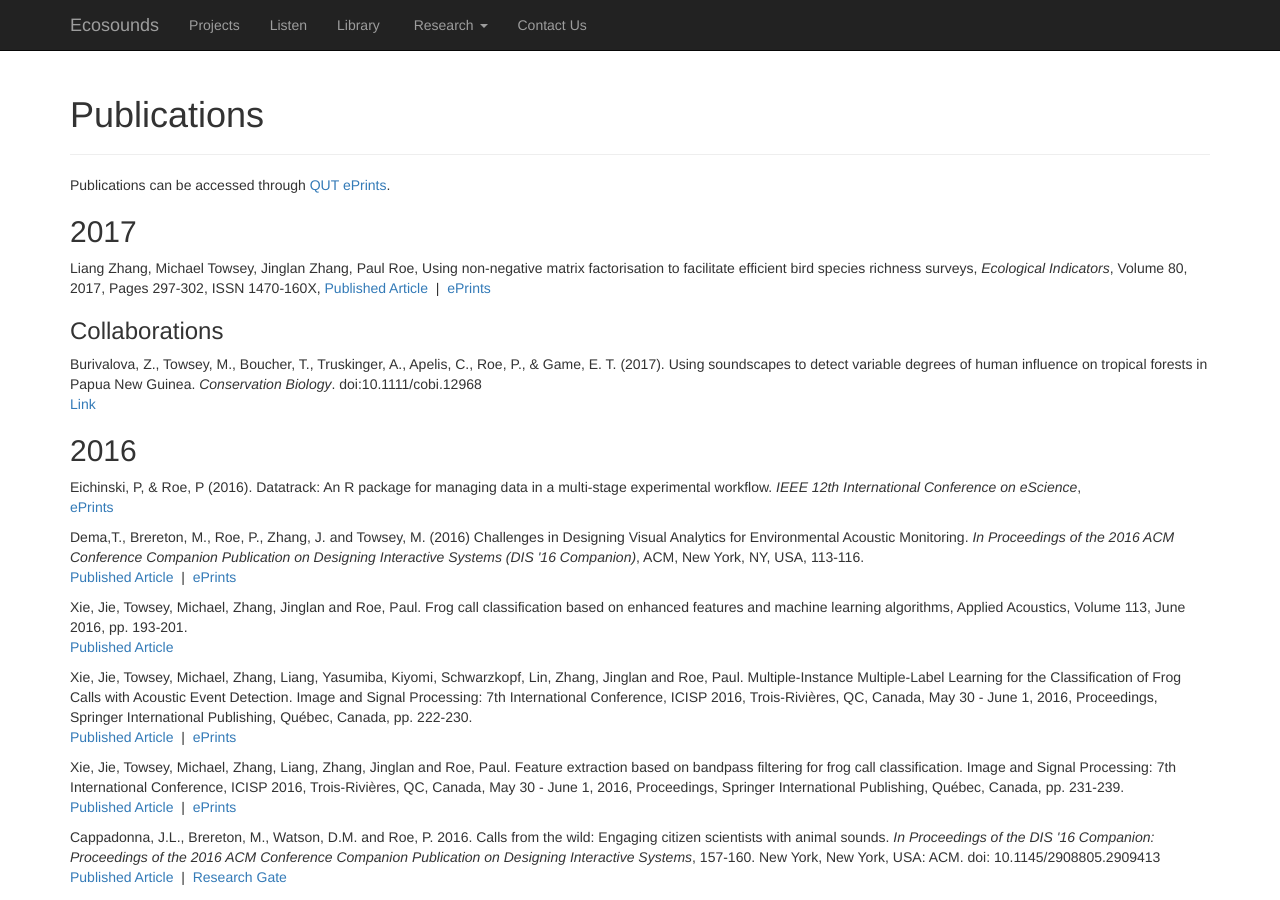
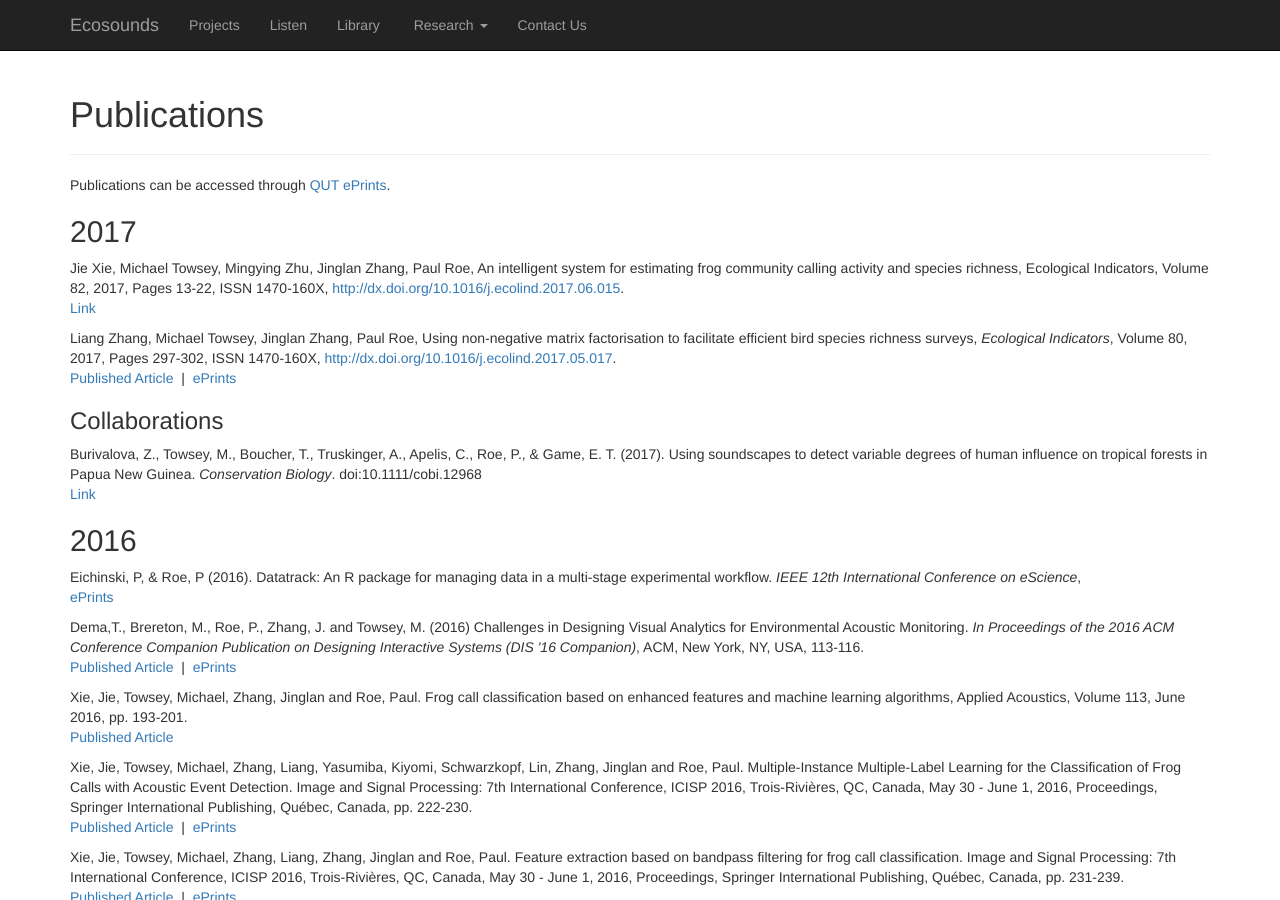
Before and after one commit to QutEcoacoustics/research-blog, a Jekyll site: the page built from publications/publications.html, in a window 1280 px wide and 900 px high. Built offline with Jekyll 4.4.1, drawn with Linux system fonts in a browser that asks for light colours; nearby versions of some CDN libraries.

Commit message:
Added Jie's latest publication to publications page

```diff
--- a/publications/publications.html
+++ b/publications/publications.html
@@ -13,11 +13,19 @@ title: Ecosounds | Publications
     <!-- Insert entries in reverse chronological order (newest first) -->
     <h2>2017</h2>
 
+     <p>
+        Jie Xie, Michael Towsey, Mingying Zhu, Jinglan Zhang, Paul Roe, An intelligent system for estimating
+        frog community calling activity and species richness, Ecological Indicators, Volume 82, 2017, Pages 13-22, ISSN 1470-160X,
+        <a href="http://dx.doi.org/10.1016/j.ecolind.2017.06.015">http://dx.doi.org/10.1016/j.ecolind.2017.06.015</a>.
+        <br/>
+	<a href="http://dx.doi.org/10.1016/j.ecolind.2017.05.017">Link</a>
+    </p>
+
     <p>
         Liang Zhang, Michael Towsey, Jinglan Zhang, Paul Roe, Using non-negative matrix factorisation
 	    to facilitate efficient bird species richness surveys, <i>Ecological Indicators</i>,
 	Volume 80, 2017, Pages 297-302, ISSN 1470-160X,
-        <a href="http://dx.doi.org/10.1016/j.ecolind.2017.05.017>http://dx.doi.org/10.1016/j.ecolind.2017.05.017</a>.
+        <a href="http://dx.doi.org/10.1016/j.ecolind.2017.05.017">http://dx.doi.org/10.1016/j.ecolind.2017.05.017</a>.
         <br/>
 	<a href="http://dx.doi.org/10.1016/j.ecolind.2017.05.017">Published Article</a>
         &nbsp;|&nbsp;
```
